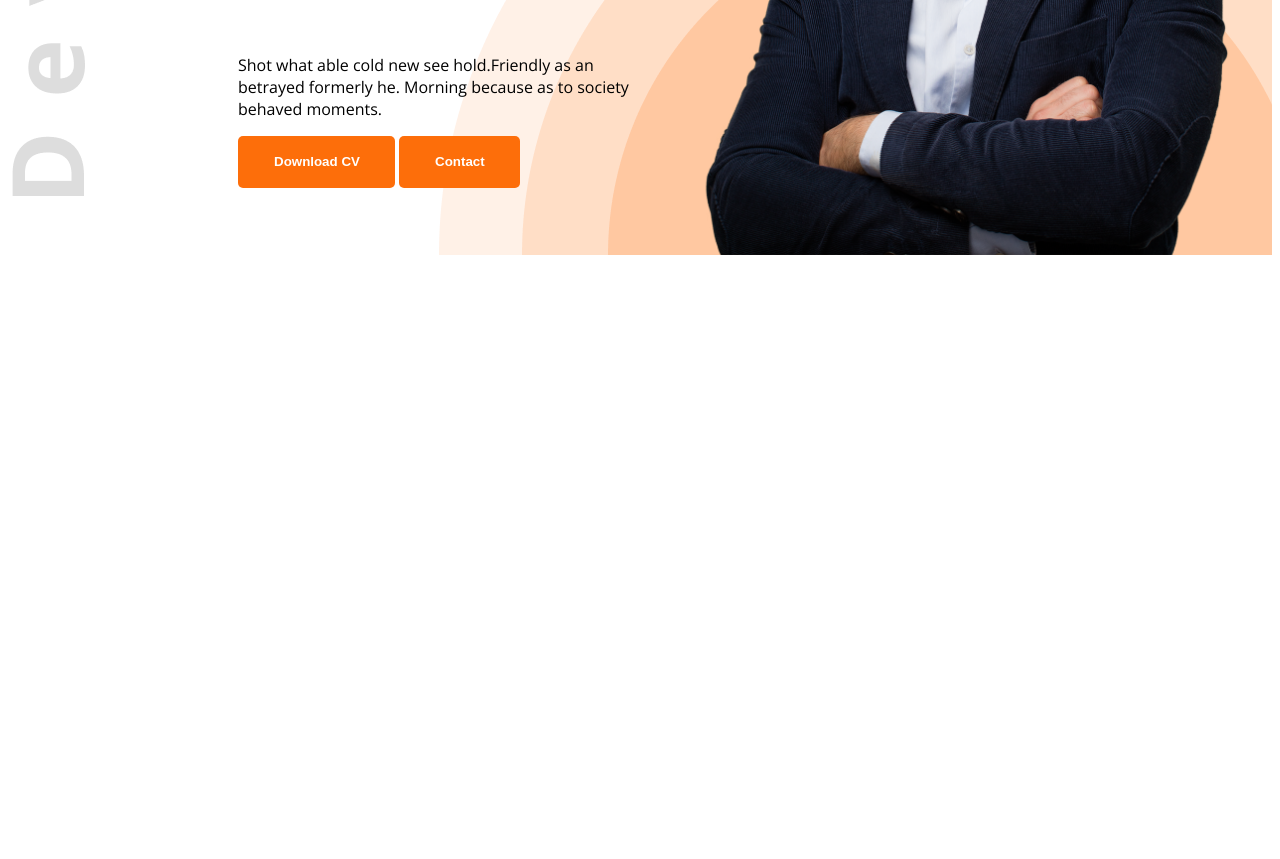
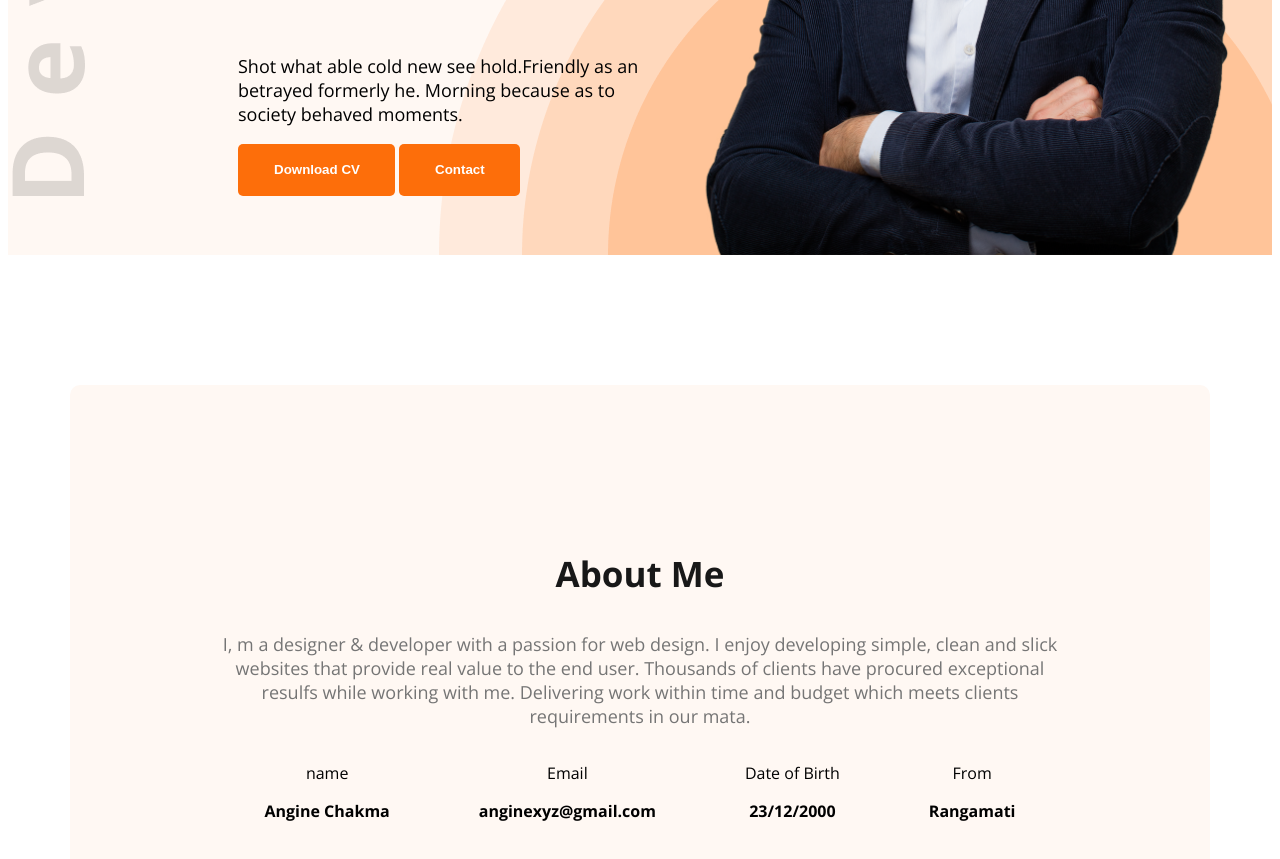
Before and after one commit to angineckz01/github-portfolio, a plain HTML site: page index.html in a window 1280 px wide. Shown: the part 575-1434 px from the top of the page. Before the commit the page ends 838 px from the top, so only its background shows below. Drawn offline with nearby package versions, Linux system fonts and the light colour scheme.

Commit message:
added about section

```diff
--- a/index.html
+++ b/index.html
@@ -11,7 +11,7 @@
     <link rel="stylesheet" href="styles/style.css">
 </head>
 <body class="open-sans-normal">
-    <header>
+    <header class="header secondary-bg">
         <nav>
             <h3 class="nav-title">Ma<span class="nav-title-color">r</span>y</h3>
             <ul>
@@ -32,7 +32,29 @@
         </div>
     </header>
     <main>
-
+        <section class="about secondary-bg">
+            <h3 class="section-title">About Me</h3>
+            <p class="section-description">I, m a designer & developer with a passion for web design. I enjoy developing simple, clean and slick websites that provide real value to the end user. Thousands of clients have procured exceptional resulfs while working with me. Delivering work within time and budget which meets clients requirements in our mata.</p>
+            <div class="about-items">
+                <!-- .about-item*4>p.item-title+p.item-description -->
+                <div class="about-item">
+                    <p class="item-title">name</p>
+                    <p class="item-description">Angine Chakma</p>
+                </div>
+                <div class="about-item">
+                    <p class="item-title">Email</p>
+                    <p class="item-description">anginexyz@gmail.com</p>
+                </div>
+                <div class="about-item">
+                    <p class="item-title">Date of Birth</p>
+                    <p class="item-description">23/12/2000</p>
+                </div>
+                <div class="about-item">
+                    <p class="item-title">From</p>
+                    <p class="item-description">Rangamati</p>
+                </div>
+            </div>
+        </section>
     </main>
     <footer>
 
--- a/styles/style.css
+++ b/styles/style.css
@@ -49,10 +49,21 @@
 
 }
 /* header */
-header{
+.header{
     background-image: url(../images/developer.png),url(../images/header_bg.png);
     background-repeat: no-repeat;
     background-position: top left,bottom right;
+}
+
+/* section title */
+.section-title{
+    font-size: 35px;
+    font-weight: bold;
+    color: #181818;
+}
+/* secondary-bg */
+.secondary-bg{
+    background-color: #FFF8F3;
 }
 /* banner styles */
 .banner{
@@ -71,10 +82,34 @@
     font-size: 85px;
     font-weight: bold;
 }
-banner-description{
+.banner-description{
     font-size: 18px;
 
 }
 .banner-profile-pic{
     width: 580px;
 }
+.section-description{
+    font-size: 18px;
+    color: #757575;
+}
+/* main styles */
+main{
+    max-width: 1140px;
+    margin: 0 auto;
+}
+/* about styles */
+.about{
+    border-radius: 10px;
+    padding: 130px 150px;
+    text-align: center;
+    margin-top: 130px;
+}
+.about .about-items{
+    display: flex;
+    justify-content: space-around;
+    align-items: center;
+}
+.about .about-items .item-description{
+    font-weight: bolder;
+}
```
